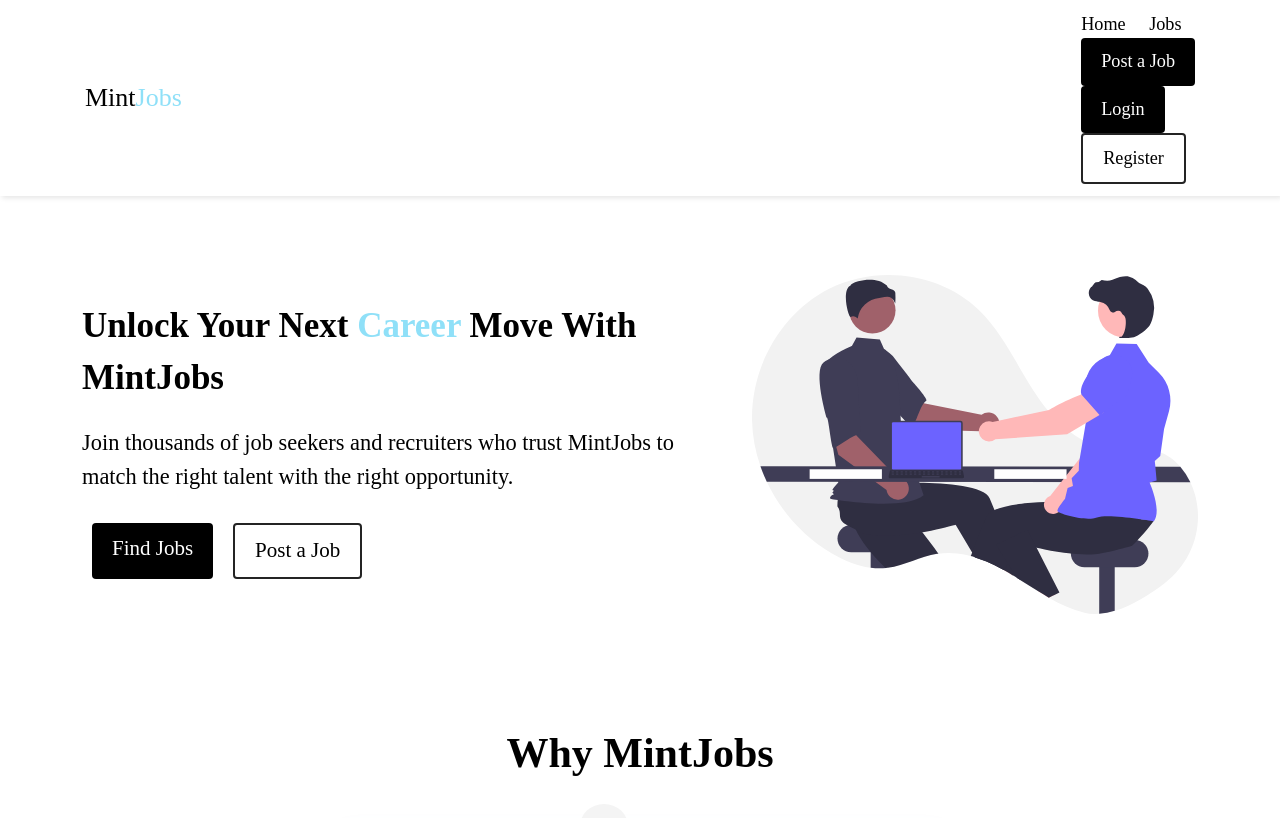
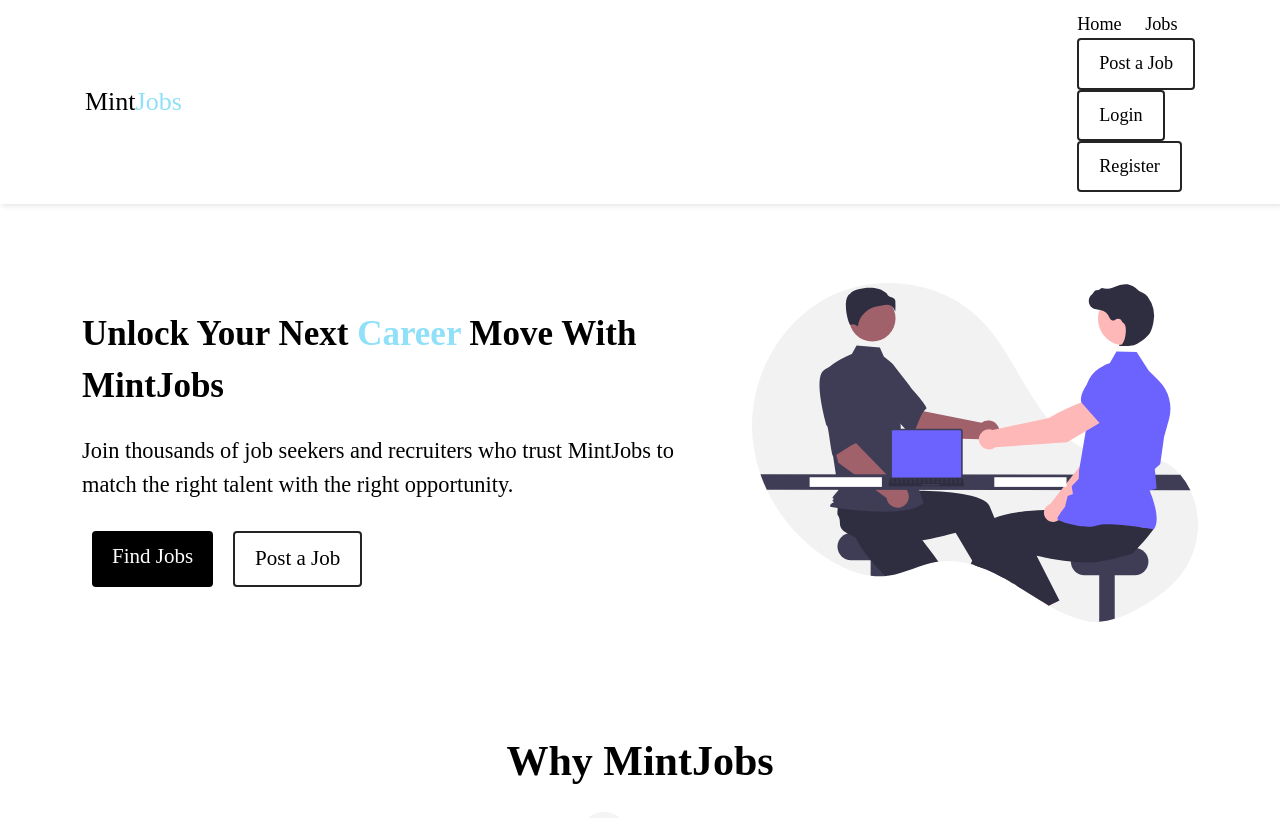
Before and after one commit to Timmyojo/mintjobs, a Django app: page / in a window 1280 px wide. Shown: the top 818 px of the page. Run offline with Django 5.2, Linux system fonts and the light colour scheme; data that the repository does not hold is empty; parts of the project's set-up code (start-up, migrations or seed data) failed here and were passed over.

Commit message:
new commit

```diff
--- a/static/css/style.css
+++ b/static/css/style.css
@@ -83,9 +83,9 @@ nav {
     margin: 0 10px;
 }
 
-#white {
-    color: #fff;
-}
+
+
+
 
 .no-account {
     text-align: center;
--- a/templates/navbar.html
+++ b/templates/navbar.html
@@ -9,14 +9,14 @@
         <div>
             <a href="{% url 'home' %}">Home</a>
         <a href="{% url 'jobs' %}">Jobs</a>
-        <a class="btn btn-primary" id="white" href="{% url 'job-post' %}">Post a Job</a>
+        <a class="btn btn-secondary" href="{% url 'job-post' %}">Post a Job</a>
 
         {%  if request.user.is_authenticated %}
             <a href="{% url 'dashboard' %}">Dashboard</a>
             <a class="btn btn-secondary" href="{% url 'logout' %}">Logout</a>
 
         {%  else %}
-            <a class="btn btn-primary" id="white" href="{% url 'login' %}">Login</a>
+            <a class="btn btn-secondary" href="{% url 'login' %}">Login</a>
             <a class="btn btn-secondary" href="{% url 'register' %}">Register</a>
         {%  endif %}
         </div>
```
